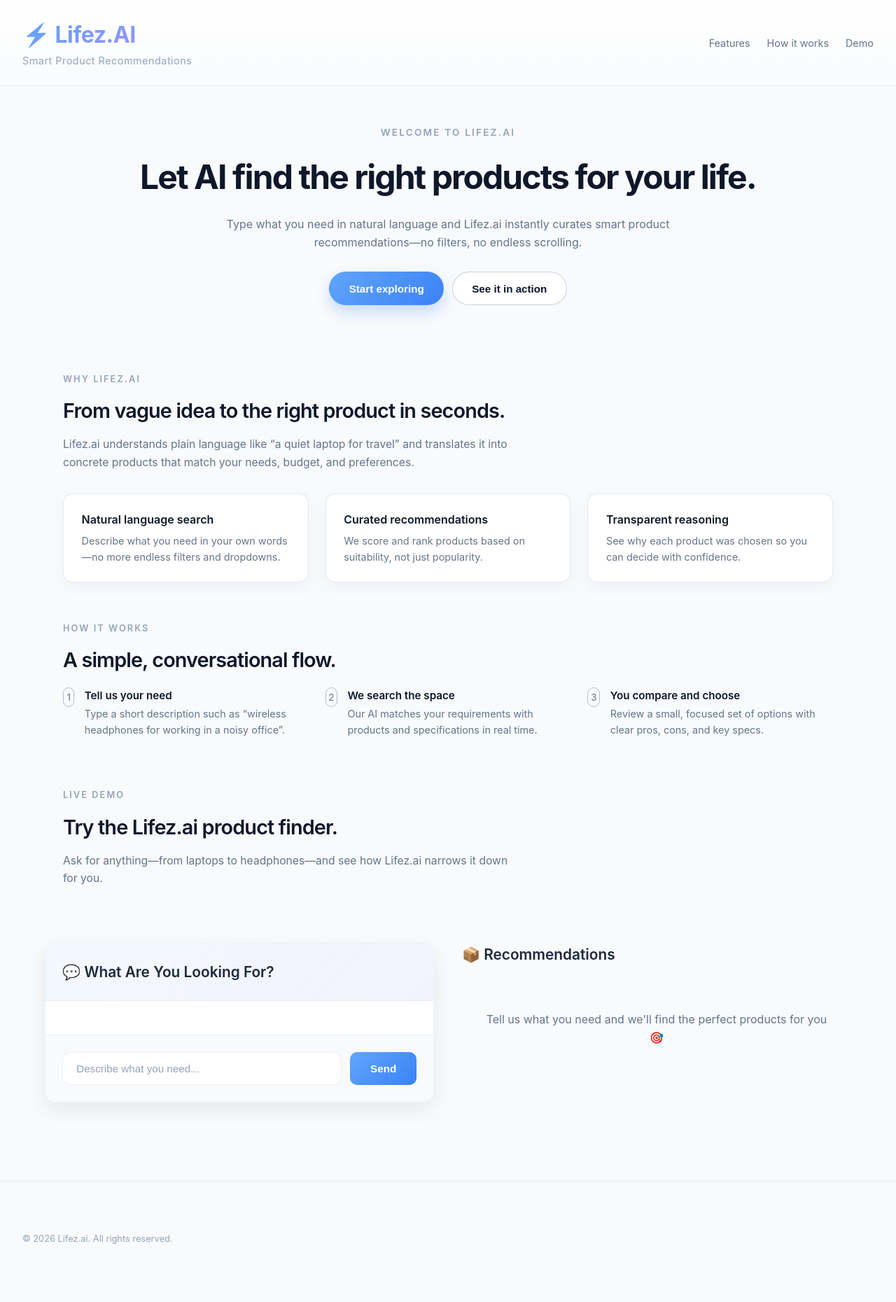
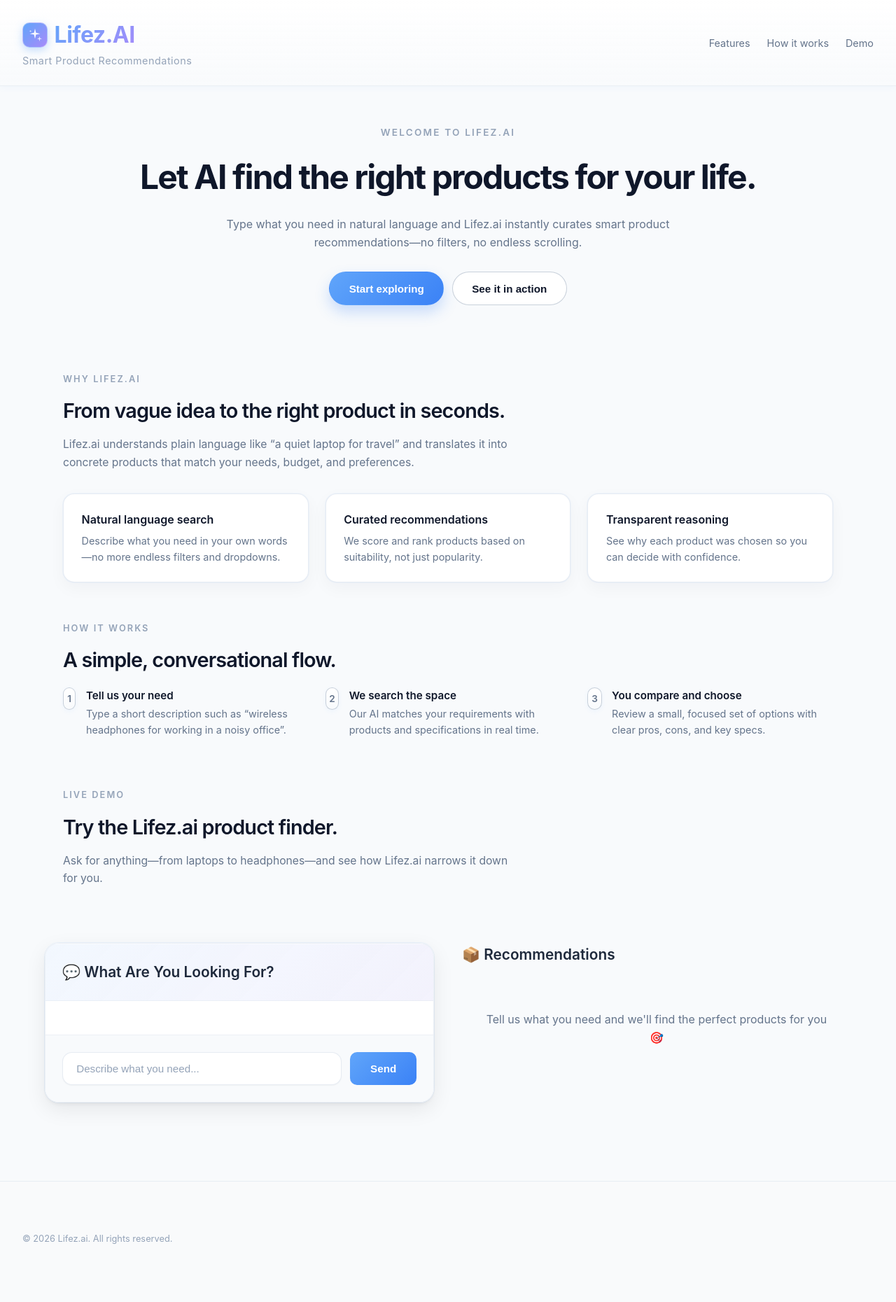
Before and after one commit to rapot2018/learnpy, a FastAPI app: page / in a window 1280 px wide. Shown: the whole page at 70% size. Run offline with FastAPI, Linux system fonts and the light colour scheme.

Commit message:
commiting all files

```diff
--- a/templates/index.html
+++ b/templates/index.html
@@ -22,7 +22,8 @@
     header {
       background: linear-gradient(180deg, rgba(255, 255, 255, 0.95) 0%, rgba(248, 250, 252, 0.9) 100%);
       backdrop-filter: blur(20px);
-      border-bottom: 1px solid rgba(226, 232, 240, 0.5);
+      border-bottom: 1px solid rgba(226, 232, 240, 0.7);
+      box-shadow: 0 1px 0 0 rgba(255, 255, 255, 0.9) inset, 0 2px 8px rgba(96, 165, 250, 0.06);
       padding: 1.5rem 0;
       position: sticky;
       top: 0;
@@ -36,6 +37,29 @@
       justify-content: space-between;
       align-items: center;
       padding: 0 2rem;
+    }
+
+    .logo-wrap {
+      display: flex;
+      align-items: center;
+      gap: 0.6rem;
+    }
+
+    .logo-icon {
+      width: 36px;
+      height: 36px;
+      flex-shrink: 0;
+      border-radius: 10px;
+      background: linear-gradient(135deg, #60a5fa 0%, #a78bfa 100%);
+      padding: 6px;
+      box-shadow: 0 4px 12px rgba(96, 165, 250, 0.35);
+      border: 1px solid rgba(255, 255, 255, 0.4);
+    }
+
+    .logo-icon svg {
+      width: 100%;
+      height: 100%;
+      display: block;
     }
 
     .logo {
@@ -197,10 +221,16 @@
 
     .feature-card {
       background: #ffffff;
-      border-radius: 14px;
-      border: 1px solid rgba(226, 232, 240, 0.9);
+      border-radius: 16px;
+      border: 1px solid rgba(226, 232, 240, 0.8);
       padding: 1.5rem 1.6rem;
-      box-shadow: 0 8px 24px rgba(15, 23, 42, 0.04);
+      box-shadow: 0 8px 24px rgba(15, 23, 42, 0.04), 0 0 0 1px rgba(96, 165, 250, 0.06);
+      transition: border-color 0.2s ease, box-shadow 0.2s ease;
+    }
+
+    .feature-card:hover {
+      border-color: rgba(96, 165, 250, 0.25);
+      box-shadow: 0 12px 32px rgba(15, 23, 42, 0.06), 0 0 0 1px rgba(96, 165, 250, 0.12);
     }
 
     .feature-title {
@@ -229,14 +259,17 @@
     }
 
     .step-number {
-      width: 28px;
-      height: 28px;
-      border-radius: 999px;
-      border: 1px solid rgba(148, 163, 184, 0.7);
+      width: 32px;
+      height: 32px;
+      border-radius: 12px;
+      border: 1px solid rgba(148, 163, 184, 0.5);
+      background: linear-gradient(180deg, rgba(255,255,255,0.9) 0%, rgba(248,250,252,0.95) 100%);
+      box-shadow: 0 2px 6px rgba(96, 165, 250, 0.08), inset 0 1px 0 rgba(255,255,255,0.8);
       display: flex;
       align-items: center;
       justify-content: center;
       font-size: 0.85rem;
+      font-weight: 600;
       color: #64748b;
     }
 
@@ -284,18 +317,19 @@
     .chat-panel {
       display: flex;
       flex-direction: column;
-      background: linear-gradient(135deg, rgba(255, 255, 255, 0.9) 0%, rgba(248, 250, 252, 0.8) 100%);
-      border: 1px solid rgba(226, 232, 240, 0.5);
-      border-radius: 16px;
+      background: linear-gradient(135deg, rgba(255, 255, 255, 0.95) 0%, rgba(248, 250, 252, 0.9) 100%);
+      border: 1px solid rgba(226, 232, 240, 0.6);
+      border-radius: 20px;
       overflow: hidden;
       backdrop-filter: blur(10px);
-      box-shadow: 0 10px 30px rgba(0, 0, 0, 0.08);
+      box-shadow: 0 4px 6px -1px rgba(0, 0, 0, 0.05), 0 10px 30px rgba(0, 0, 0, 0.08), 0 0 0 1px rgba(96, 165, 250, 0.08);
     }
 
     .panel-header {
       padding: 1.5rem;
       background: linear-gradient(135deg, rgba(96, 165, 250, 0.08) 0%, rgba(167, 139, 250, 0.08) 100%);
       border-bottom: 1px solid rgba(226, 232, 240, 0.5);
+      box-shadow: 0 1px 0 0 rgba(255, 255, 255, 0.5) inset;
     }
 
     .panel-header h2 {
@@ -363,18 +397,19 @@
       flex: 1;
       padding: 0.85rem 1.2rem;
       background: #ffffff;
-      border: 1px solid rgba(226, 232, 240, 0.7);
-      border-radius: 10px;
+      border: 1px solid rgba(226, 232, 240, 0.8);
+      border-radius: 14px;
       color: #1e293b;
       font-size: 0.95rem;
-      transition: all 0.3s ease;
+      transition: all 0.25s ease;
+      box-shadow: 0 1px 2px rgba(0, 0, 0, 0.04);
     }
 
     .input-area input:focus {
       outline: none;
       background: #ffffff;
-      border-color: rgba(96, 165, 250, 0.7);
-      box-shadow: 0 0 0 3px rgba(96, 165, 250, 0.1);
+      border-color: rgba(96, 165, 250, 0.5);
+      box-shadow: 0 0 0 3px rgba(96, 165, 250, 0.12), 0 1px 2px rgba(0, 0, 0, 0.04);
     }
 
     .input-area input::placeholder {
@@ -871,7 +908,16 @@
   <header>
     <nav>
       <div>
-        <div class="logo">⚡ Lifez.AI</div>
+        <div class="logo-wrap">
+          <span class="logo-icon" aria-hidden="true">
+            <svg viewBox="0 0 24 24" fill="none" xmlns="http://www.w3.org/2000/svg">
+              <path d="M12 2L13.5 8.5L20 10L13.5 11.5L12 18L10.5 11.5L4 10L10.5 8.5L12 2Z" fill="white" opacity="0.95"/>
+              <path d="M19 14L19.8 17L23 17.8L19.8 18.6L19 22L18.2 18.6L15 17.8L18.2 17L19 14Z" fill="white" opacity="0.8"/>
+              <path d="M5 4L5.5 5.5L7 6L5.5 6.5L5 8L4.5 6.5L3 6L4.5 5.5L5 4Z" fill="white" opacity="0.7"/>
+            </svg>
+          </span>
+          <span class="logo">Lifez.AI</span>
+        </div>
         <div class="tagline">Smart Product Recommendations</div>
       </div>
       <div class="nav-links">
```
Also changed, not shown: other parts of templates/index.html (+13 -11 lines).
